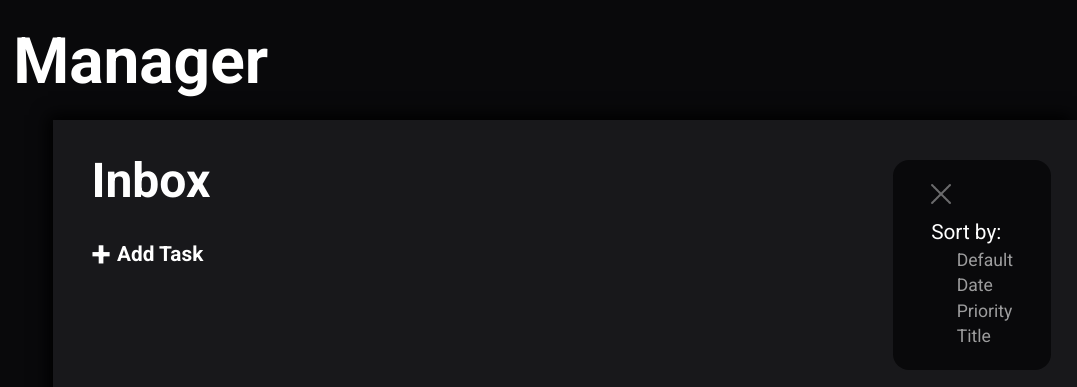
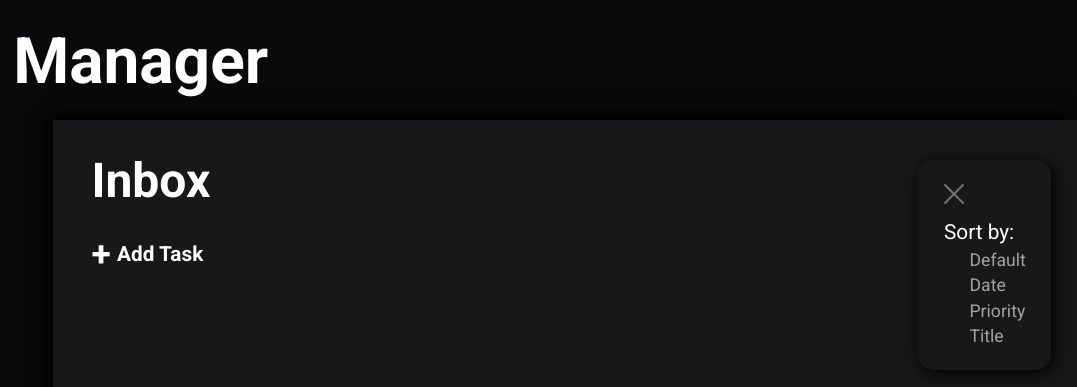
Before and after one commit to Valentin-Sosa/Todo-List, a website built with webpack: page src/index.html in a window 1280 px wide. Both pictures are taken after a click on the button 1231 px from the left and 180 px from the top of the page. Shown: the top 387 px of the page, 203-1280 px from the left. Built offline with nearby package versions, Linux system fonts and the light colour scheme; files whose address does not match are found by name.

Commit message:
final version

```diff
--- a/src/index.html
+++ b/src/index.html
@@ -4,6 +4,7 @@
     <meta charset="UTF-8">
     <meta name="viewport" content="width=device-width, initial-scale=1.0">
     <title>Task Manager</title>
+    <link rel="shortcut icon" href="images/task.png">
 </head>
 <body>
     <header>
--- a/src/style.css
+++ b/src/style.css
@@ -140,13 +140,14 @@ header > button:hover,
     position: absolute;
     right: 2vw;
     top: 20vh;
-    background-color: #09090b;
-    padding: 3vh 3vw;
+    background-color: #18181b;
+    padding: 3vh 2vw;
     border-radius: 1rem;
     display: flex;
     flex-direction: column;
     gap: 2vh;
     font-size: 1.3rem;
+    box-shadow: 3px 3px 1rem black;
     z-index: 2;
 }
 
```
Also changed, not shown: dist/images/task.png (added).
